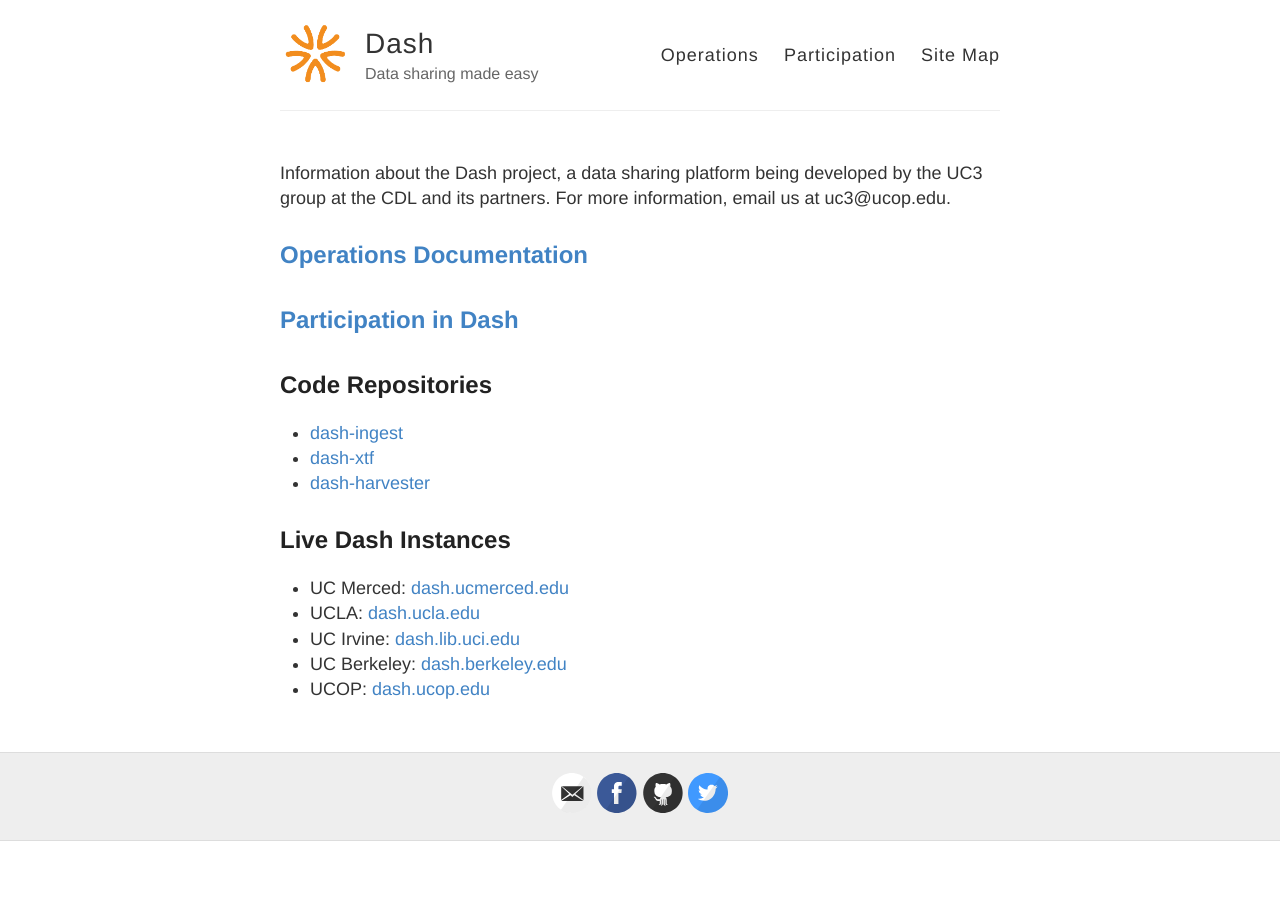
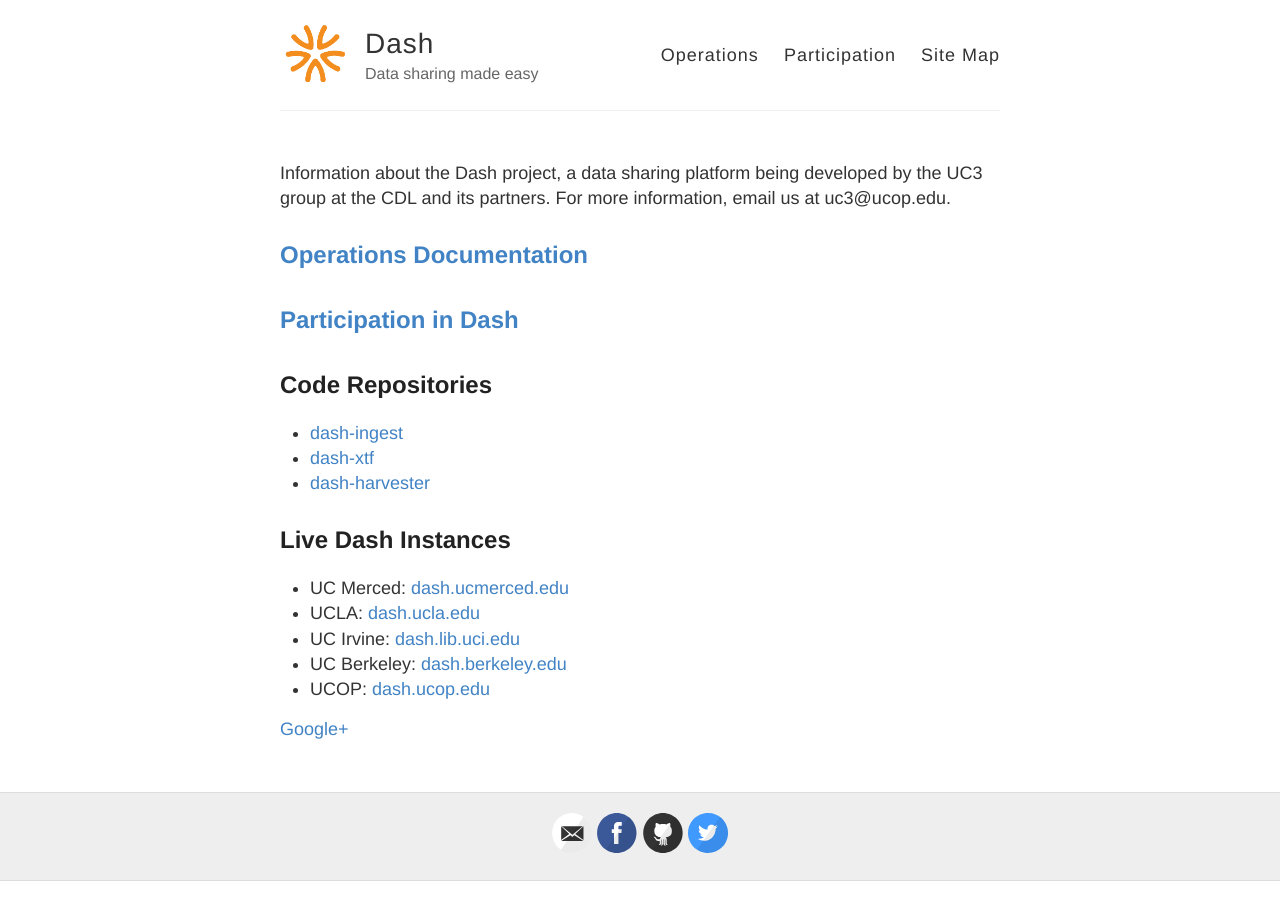
Before and after one commit to CDLUC3/dash, a Jekyll site: the page built from index.html, in a window 1280 px wide. Built offline with Jekyll 4.4.1, drawn with Linux system fonts in a browser that asks for light colours.

Commit message:
Update index.html

```diff
--- a/index.html
+++ b/index.html
@@ -17,6 +17,7 @@
     </article>
   {% endfor %}
 </div> -->
+
 Information about the Dash project, a data sharing platform being developed by the UC3 group at the CDL and its partners. For more information, email us at uc3@ucop.edu.
 
 
@@ -40,3 +41,5 @@
   <li>UC Berkeley: <a href="http://dash.berkeley.edu">dash.berkeley.edu</a></li>
   <li>UCOP: <a href="http://dash.ucop.edu">dash.ucop.edu</a></li>
 </ul>
+
+<a href="https://plus.google.com/105054484560267661110" rel="publisher">Google+</a>
```
